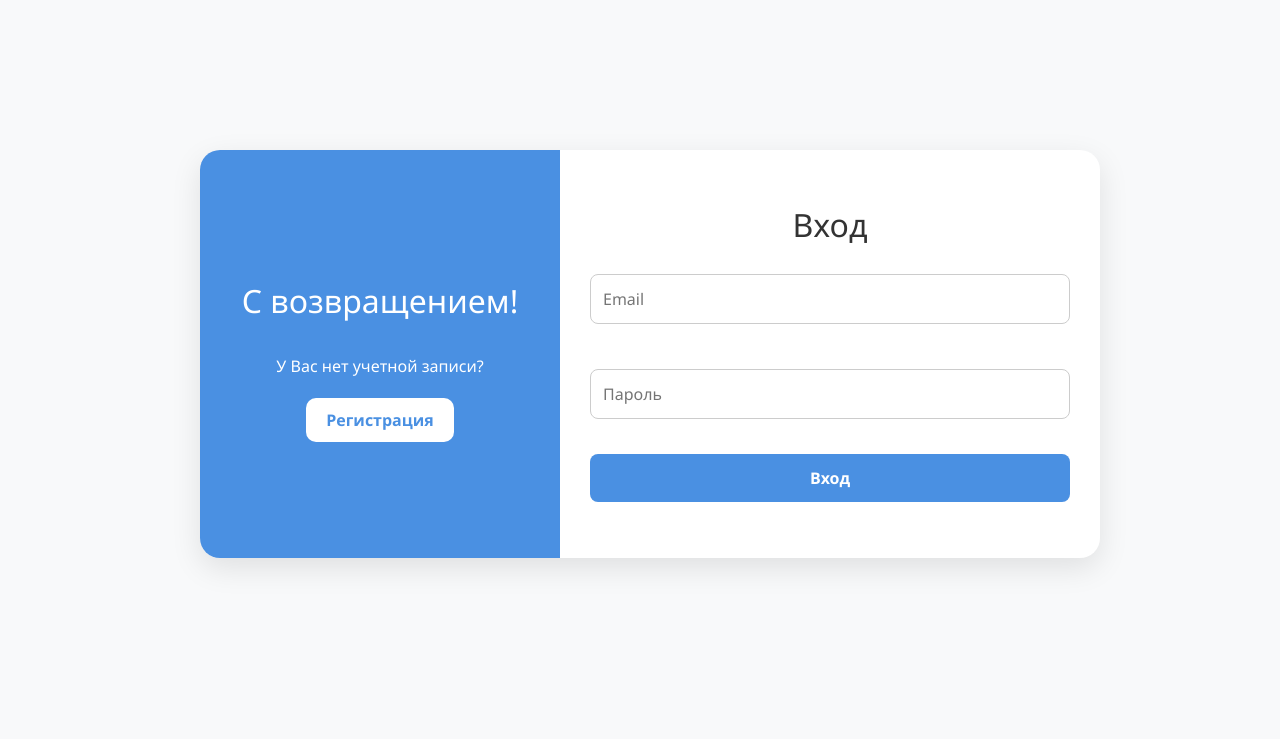
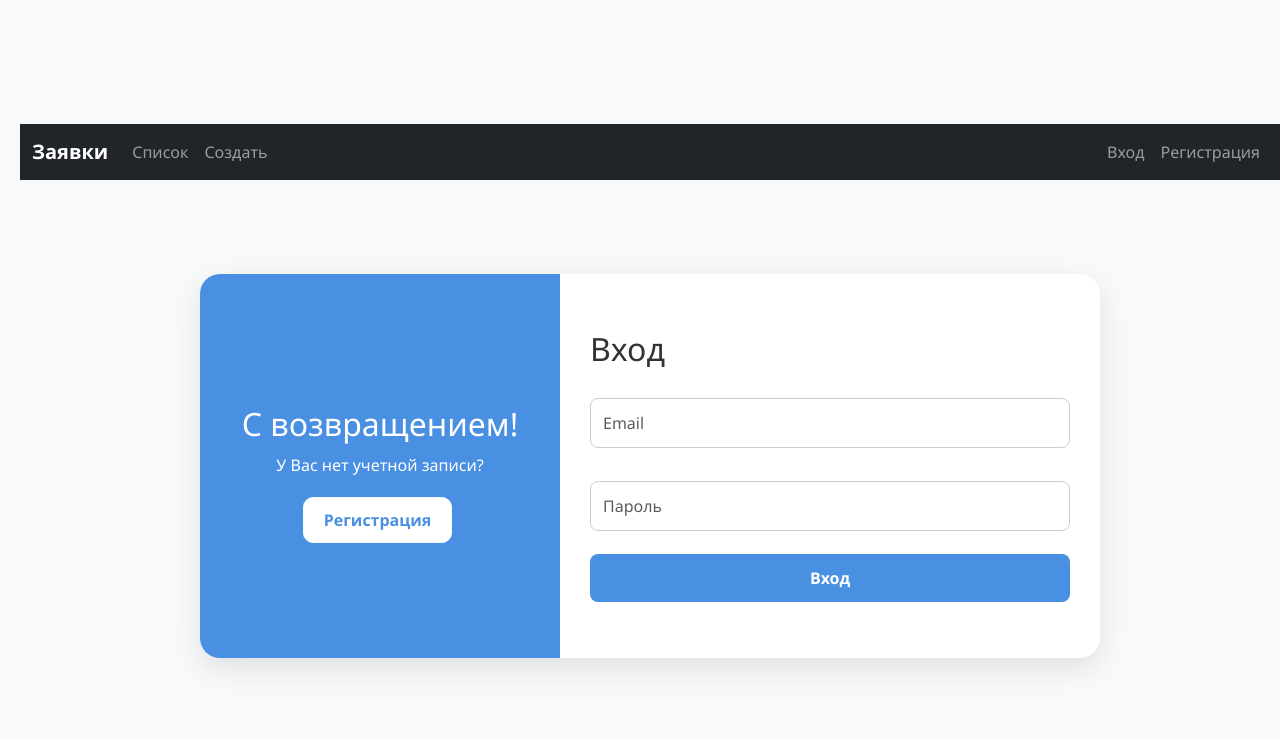
Before and after one commit to Viktoria0109/tech_ticket, a FastAPI app: template frontent/templates/auth/login.html in a window 1280 px wide. Shown: the top 739 px of the page. Run offline with FastAPI, Linux system fonts and the light colour scheme; the template is opened without the code that fills it, so the values that code supplies are empty.

Commit message:
изм login

```diff
--- a/frontent/templates/auth/login.html
+++ b/frontent/templates/auth/login.html
@@ -5,52 +5,31 @@
     <link rel="stylesheet" href="{{ request.url_for('static', path='/css/style.css') }}">
     <script src="{{ request.url_for('static', path='/js/main.js') }}"></script>
 </head>
-<body class="body-n">
-    <div class="log-wrapper">
-        <div class="log-left">
+{% extends "base.html" %}
+{% block title %}Вход{% endblock %}
+{% block content %}
+<div class="log-wrapper row">
+    <div class="col-md-6 log-left">
         <h2>С возвращением!</h2>
-            <br>
         <p>У Вас нет учетной записи?</p>
-            <a href="/register" class="btn-light">Регистрация</a>
+        <a href="/register" class="btn btn-light">Регистрация</a>
     </div>
 
-        <div class="log-right">
+    <div class="col-md-6 log-right">
         <h2>Вход</h2>
-            <form>
-                <div class="input-group">
-                    <input type="text" placeholder="Email" required>
+        <form method="post" action="/login">
+            <div class="input-group mb-2">
+                <input id="email" name="email" type="email" placeholder="Email" required class="form-control">
             </div>
-                <div class="input-group">
-                    <input type="password" placeholder="Пароль" required>
+            <div class="input-group mb-2">
+                <input id="password" name="password" type="password" placeholder="Пароль" required class="form-control">
             </div>
-                <button type="submit" class="btn-primary">Вход</button>
+            <button type="submit" class="btn btn-primary">Вход</button>
         </form>
-            <script>
-                async function submitLogin() {
-                    const email = document.getElementById('email').value;
-                    const password = document.getElementById('password').value;
-                    const message = document.getElementById('message');
 
-                    const response = await fetch('/login', {
-                        method: 'POST',
-                        headers: {
-                            'Content-Type': 'application/json'
-                        },
-                        body: JSON.stringify({ email, password })
-                    });
-
-                    const result = await response.json();
-
-                    if (response.ok) {
-                        message.style.color = 'green';
-                        message.textContent = 'Успешный вход!';
-                        // можно сделать redirect: window.location.href = "/dashboard";
-                    } else {
-                        message.style.color = 'red';
-                        message.textContent = result.error || 'Ошибка авторизации';
-                    }
-                }
-            </script>
+        {% if error %}
+        <div class="alert alert-danger mt-3">{{ error }}</div>
+        {% endif %}
     </div>
 </div>
-</body>
+{% endblock %}
```
Lines whose indentation alone changed are shown as unchanged.
